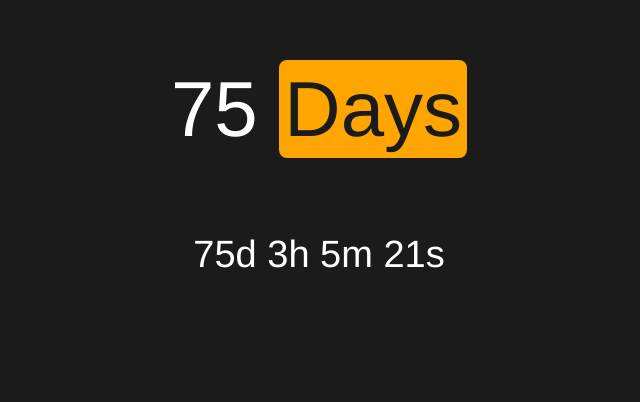
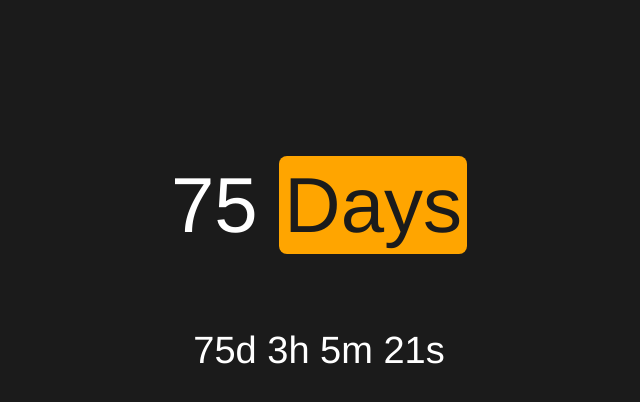
Before and after one commit to luismartinezs/timer, a plain HTML site: page index.html in a window 1280 px wide. Shown: the part 172-574 px from the top of the page, without its empty margins (321-961 px from the left). Drawn offline with nearby package versions, Linux system fonts and the light colour scheme.

Commit message:
split javascript into functions, normalize css

```diff
--- a/index.css
+++ b/index.css
@@ -1,8 +1,13 @@
 body {
   font-family: helvetica;
   background-color: #1b1b1b;
+  width: 100vw;
+  height: 100vh;
+  display: flex;
+  justify-content: center;
+  align-items: center;
+  flex-direction: column;
   text-align: center;
-  padding-top: 150px;
 }
 #timer {
   color: white;
@@ -13,7 +18,7 @@ body {
   font-size: 78px;
 }
 #daysText {
-  color: #1b1b1b ;
+  color: #1b1b1b;
   background-color: #ffa500;
   border-radius: 8px;
   padding: 5px;
--- a/index.html
+++ b/index.html
@@ -1,22 +1,24 @@
 <!DOCTYPE html>
 <html lang="en" dir="ltr">
   <head>
-    <meta name="viewport" content="width=device-width, initial-scale=1.0">
-    <meta charset="utf-8">
-    <link rel="stylesheet" href="index.css">
+    <meta name="viewport" content="width=device-width, initial-scale=1.0" />
+    <meta charset="utf-8" />
+    <!-- https://cdnjs.com/libraries/normalize -->
+    <link
+      rel="stylesheet"
+      href="https://cdnjs.cloudflare.com/ajax/libs/normalize/8.0.1/normalize.min.css"
+      integrity="sha512-NhSC1YmyruXifcj/KFRWoC561YpHpc5Jtzgvbuzx5VozKpWvQ+4nXhPdFgmx8xqexRcpAglTj9sIBWINXa8x5w=="
+      crossorigin="anonymous"
+    />
+    <link rel="stylesheet" href="index.css" />
     <title>bang bang timer</title>
   </head>
   <body>
-    <div id="daysCounting">
-      <p>
-        <span id="daysLeft"></span>
-        <span id="daysText"> Days</span>
-      </p>
-
-    </div>
-    <div id="timer">
-
-    </div>
+    <p id="daysCounting">
+      <span id="daysLeft"></span>
+      <span id="daysText"> Days</span>
+    </p>
+    <div id="timer"></div>
 
     <script src="timer.js"></script>
   </body>
--- a/timer.js
+++ b/timer.js
@@ -1,16 +1,44 @@
-let countDownDate = new Date("Jul 3, 2021 00:00:00").getTime();
-let x = setInterval (function() {
-let now = new Date ().getTime();
-  let distance = countDownDate - now ;
-   let days = Math.floor(distance / (1000 * 60 * 60 * 24));
-  let hours = Math.floor((distance % (1000 * 60 * 60 * 24)) / (1000 * 60 * 60));
-  let minutes = Math.floor((distance % (1000 * 60 * 60)) / (1000 * 60));
-  let seconds = Math.floor((distance % (1000 * 60)) / 1000);
-   document.getElementById("timer").innerHTML = days + "d " + hours + "h "
-  + minutes + "m " + seconds + "s ";
-  document.getElementById("daysLeft").innerHTML = days;
-  if (distance < 0) {
-    clearInterval(x);
-    document.getElementById("timer").innerHTML = "Bang Bang!";
+const END_TIME = new Date('Jul 3, 2021 00:00:00').getTime()
+
+let timer = null
+
+init()
+
+function init () {
+  writeTime()
+  timer = setInterval(handleTimer, 1000)
+}
+
+function handleTimer () {
+  writeTime()
+
+  if (END_TIME - Date.now() < 0) {
+    clearInterval(timer)
+    document.getElementById('timer').textContent = 'Bang Bang!'
   }
-}, 1000);
+}
+
+function writeTime () {
+  const time = calcTimeLength(END_TIME - Date.now())
+
+  document.getElementById('timer').textContent = time.length
+  document.getElementById('daysLeft').textContent = time.days
+}
+
+/**
+ * @param {Number} timeLength in milliseconds
+ * @returns object with time length as a String in format DDd HHh MMm SSs and number of days
+ */
+function calcTimeLength (timeLength) {
+  const days = Math.floor(timeLength / (1000 * 60 * 60 * 24))
+  const hours = Math.floor(
+    (timeLength % (1000 * 60 * 60 * 24)) / (1000 * 60 * 60)
+  )
+  const minutes = Math.floor((timeLength % (1000 * 60 * 60)) / (1000 * 60))
+  const seconds = Math.floor((timeLength % (1000 * 60)) / 1000)
+
+  return {
+    length: `${days}d ${hours}h ${minutes}m ${seconds}s`,
+    days
+  }
+}
```
